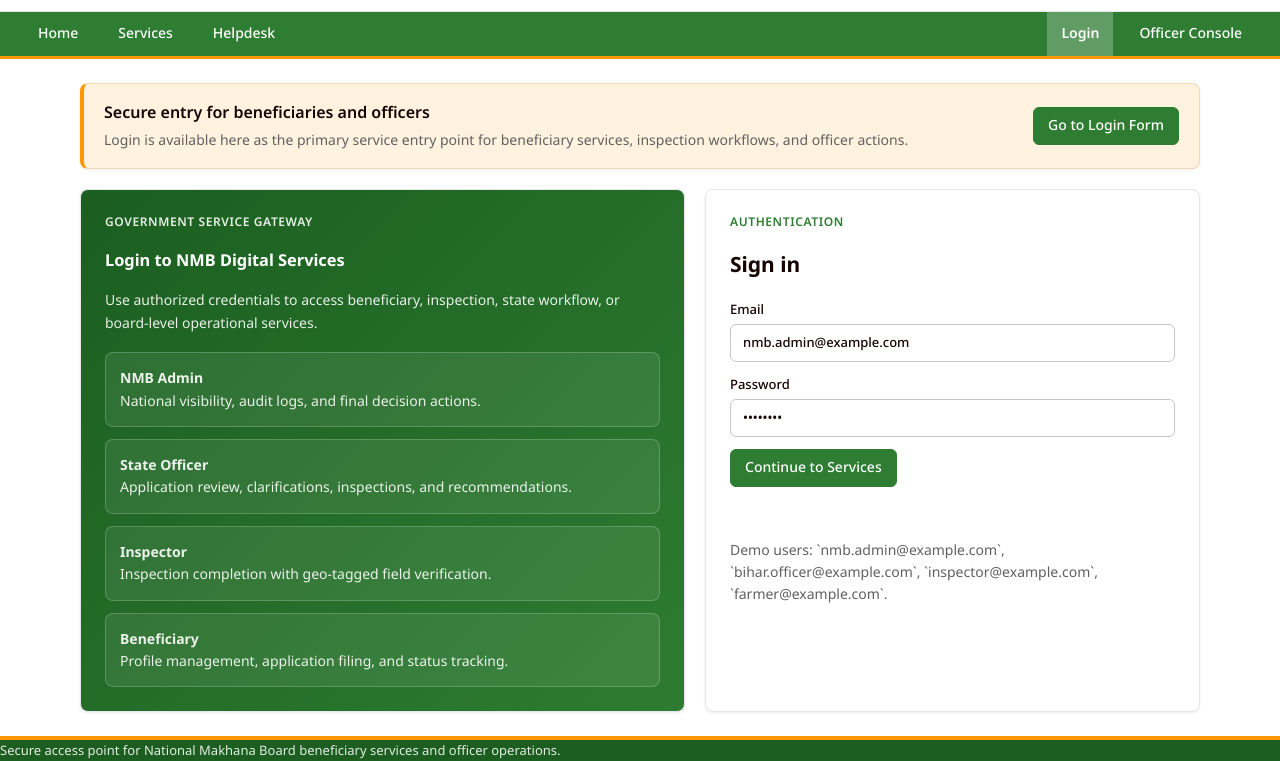
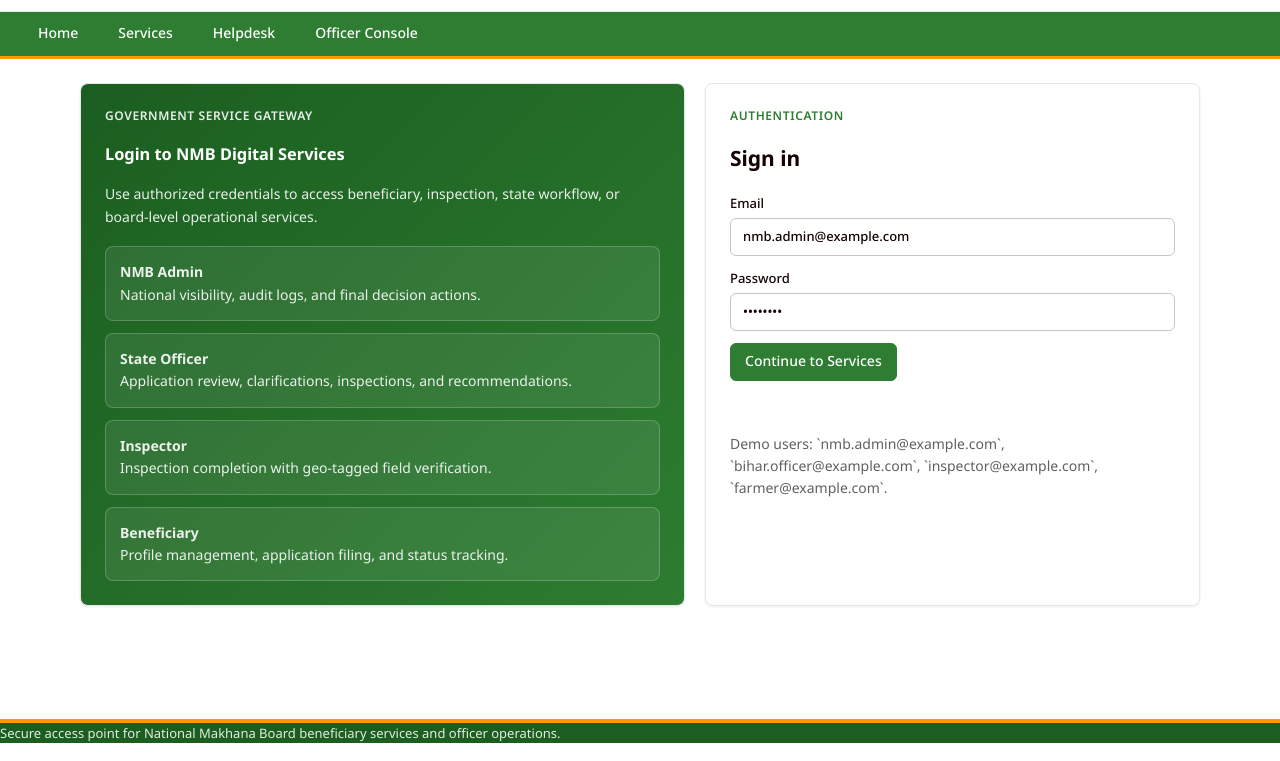
Before and after one commit to Salveankit/national-makhana-portal, a plain HTML site: page frontend/login.html in a window 1280 px wide. Shown: the part 158-919 px from the top of the page. Drawn offline with Linux system fonts and the light colour scheme.

Commit message:
bilangual-login_page_update

```diff
--- a/frontend/assets/site.js
+++ b/frontend/assets/site.js
@@ -498,8 +498,20 @@ function getPageTranslations(language) {
 }
 
 function resolveTranslation(language, key) {
+  const page = document.body.dataset.page || "";
   const source = getPageTranslations(language);
-  return key.split(".").reduce((value, segment) => value?.[segment], source);
+  const directMatch = key.split(".").reduce((value, segment) => value?.[segment], source);
+  if (typeof directMatch === "string") {
+    return directMatch;
+  }
+
+  if (page && key.startsWith(`${page}.`)) {
+    const pageKey = key.slice(page.length + 1);
+    const pageSource = translations[page]?.[language] || {};
+    return pageKey.split(".").reduce((value, segment) => value?.[segment], pageSource);
+  }
+
+  return directMatch;
 }
 
 function updateLanguageButtons(language) {
--- a/frontend/assets/styles.css
+++ b/frontend/assets/styles.css
@@ -251,20 +251,9 @@ textarea {
   font-weight: 500;
 }
 
-.gov-nav .nav-cta {
-  margin-left: auto;
-  background: rgba(255, 255, 255, 0.18);
-  font-weight: 600;
-}
-
 .gov-nav a:hover,
 .gov-nav a.active {
   background: rgba(255, 255, 255, 0.12);
-}
-
-.gov-nav .nav-cta:hover,
-.gov-nav .nav-cta.active {
-  background: rgba(255, 255, 255, 0.24);
 }
 
 .page-shell,
@@ -600,34 +589,6 @@ button:hover {
 .login-info div,
 .login-info p {
   color: rgba(255, 255, 255, 0.9);
-}
-
-.login-entry-strip {
-  margin: 0 auto 20px;
-  width: min(1120px, 100%);
-  display: grid;
-  grid-template-columns: minmax(0, 1.3fr) auto;
-  gap: 16px;
-  align-items: center;
-  padding: 16px 20px;
-  background: var(--color-accent-100);
-  border: 1px solid #f3d8b6;
-  border-left: 4px solid var(--color-accent-500);
-  border-radius: 8px;
-  box-shadow: var(--shadow-soft);
-}
-
-.login-entry-strip strong {
-  display: block;
-  margin-bottom: 4px;
-  font-size: 16px;
-  font-weight: 600;
-  color: var(--color-text-primary);
-}
-
-.login-entry-strip p {
-  margin: 0;
-  color: var(--color-text-secondary);
 }
 
 .login-role-list {
@@ -1314,10 +1275,6 @@ pre {
     padding-bottom: 6px;
   }
 
-  .gov-nav .nav-cta {
-    margin-left: 0;
-  }
-
   .hero-panel,
   .section-block,
   .workspace-hero,
@@ -1368,9 +1325,4 @@ pre {
   .footer-bottom {
     display: grid;
   }
-
-  .login-entry-strip {
-    grid-template-columns: 1fr;
-    padding: 18px;
-  }
 }
--- a/frontend/login.html
+++ b/frontend/login.html
@@ -14,7 +14,6 @@
       <div class="utility-primary">
         <span data-i18n="utility.gov">Government of India</span>
         <a class="utility-link" href="/" data-i18n="utility.home">Home</a>
-        <span data-i18n="utility.login">Secure Login</span>
         <div class="lang-switcher" aria-label="Language selector">
           <button class="language-toggle" type="button" data-lang-switch="en" aria-pressed="true">English</button>
           <button class="language-toggle" type="button" data-lang-switch="hi" aria-pressed="false">हिन्दी</button>
@@ -34,7 +33,6 @@
       </div>
       <div class="masthead-actions">
         <span class="header-badge" data-i18n="login.badge">Protected Service Gateway</span>
-        <a class="button primary" href="#login-entry" data-i18n="actions.login">Service Login</a>
         <a class="button secondary" href="/beneficiary" data-i18n="actions.beneficiary">Beneficiary Services</a>
       </div>
     </header>
@@ -42,18 +40,10 @@
       <a href="/" data-i18n="nav.home">Home</a>
       <a href="/services" data-i18n="nav.services">Services</a>
       <a href="/helpdesk" data-i18n="nav.helpdesk">Helpdesk</a>
-      <a class="nav-cta active" href="/login" data-i18n="nav.login">Login</a>
       <a href="/dashboard" data-i18n="nav.dashboard">Officer Console</a>
     </nav>
 
     <main class="login-shell">
-      <section class="login-entry-strip">
-        <div>
-          <strong data-i18n="login.loginNoticeTitle">Secure entry for beneficiaries and officers</strong>
-          <p data-i18n="login.loginNoticeBody">Login is available here as the primary service entry point for beneficiary services, inspection workflows, and officer actions.</p>
-        </div>
-        <a class="button primary" href="#login-entry" data-i18n="login.loginNoticeAction">Go to Login Form</a>
-      </section>
       <section class="login-panel">
         <article class="login-info" id="login-entry">
           <p class="eyebrow" data-i18n="login.loginEyebrow">Government Service Gateway</p>
```
Also changed, not shown: frontend/helpdesk.html (+0 -2 lines), frontend/index.html (+0 -2 lines), frontend/schemes.html (+0 -2 lines), frontend/services.html (+0 -2 lines), frontend/updates.html (+0 -2 lines).
